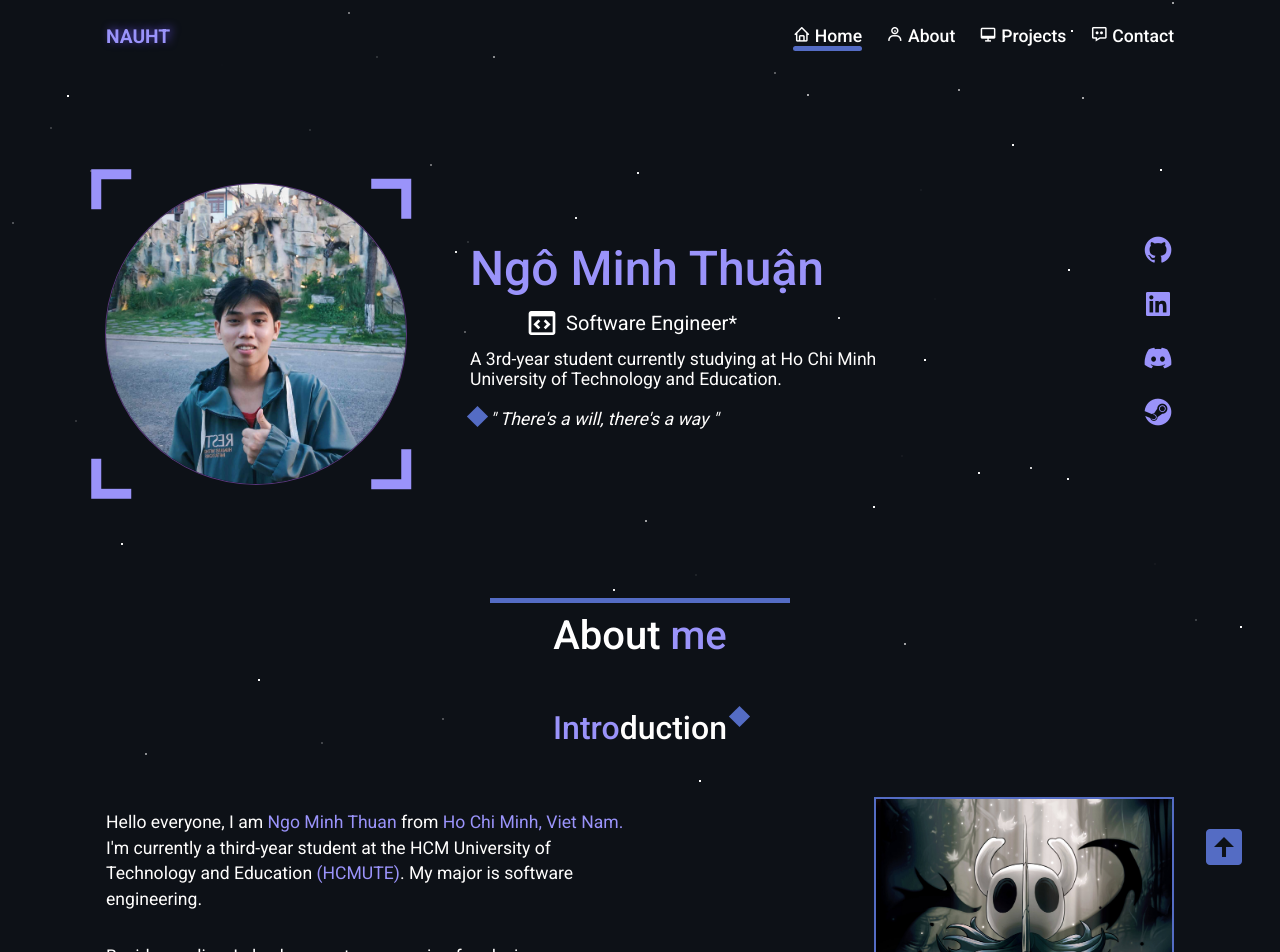
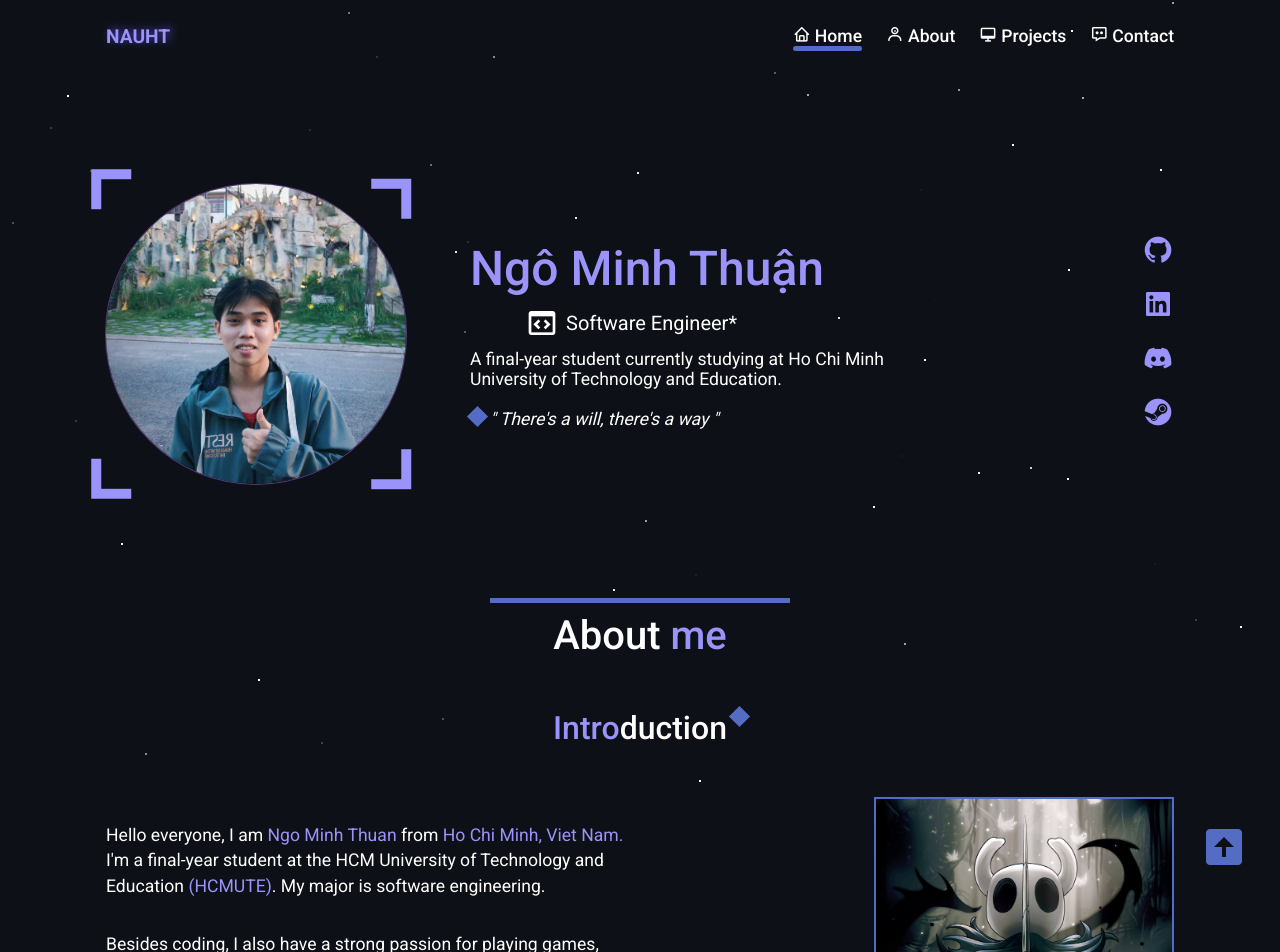
Before and after one commit to nauht1/portfolio, a React (Vite) app: page / in a window 1280 px wide. Shown: the top 952 px of the page. Built offline with nearby package versions, Linux system fonts and the light colour scheme.

Commit message:
update some information :)

```diff
--- a/src/components/about/Info.jsx
+++ b/src/components/about/Info.jsx
@@ -11,7 +11,7 @@ const Info = () => {
         <span className="highlight"> Ngo Minh Thuan </span>
           from
           <span className="highlight"> Ho Chi Minh, Viet Nam.</span> <br />
-          I'm currently a third-year student at
+          I'm a final-year student at
           the HCM University of Technology and Education
           <span className="highlight"> (HCMUTE)</span>.
           My major is software engineering. <br />
--- a/src/components/home/Data.jsx
+++ b/src/components/home/Data.jsx
@@ -10,7 +10,7 @@ const Data = () => {
         Software Engineer*
       </h3>
       <p className="home__description">
-        A 3rd-year student currently studying at Ho Chi Minh University of Technology and Education. <br /><br />
+        A final-year student currently studying at Ho Chi Minh University of Technology and Education. <br /><br />
         <span className='quote'><i>" There's a will, there's a way "</i></span>
       </p>
     </div>
```
